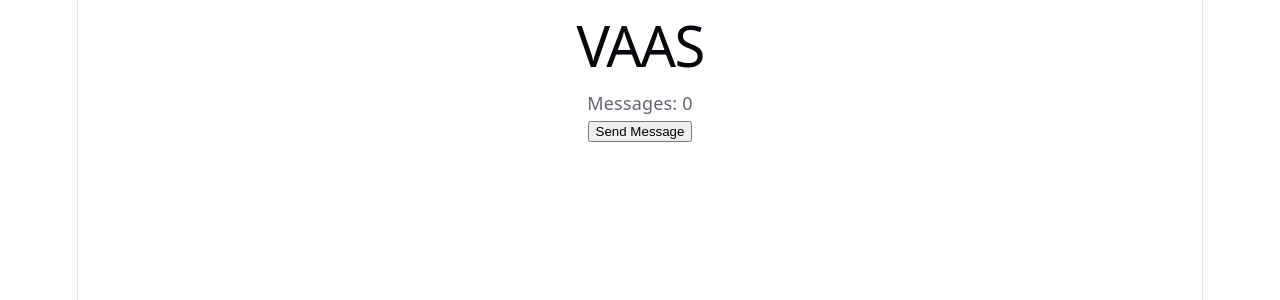
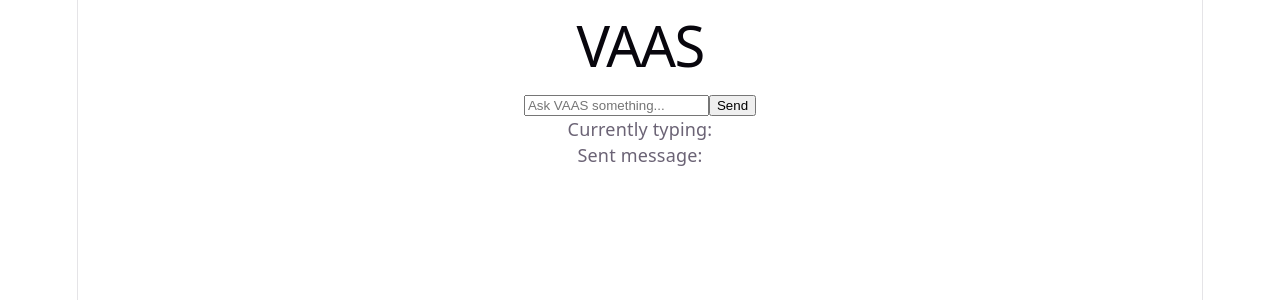
Before and after one commit to vishnuvardhankakara21/VAAS, a React (Vite) app in the folder client/: page / in a window 1280 px wide. Shown: the top 300 px of the page. Built offline with nearby package versions, Linux system fonts and the light colour scheme.

Commit message:
Handle VAAS input with React events and state

```diff
--- a/client/src/App.jsx
+++ b/client/src/App.jsx
@@ -1,21 +1,34 @@
 import { useState } from "react"
 
 function App() {
-  const [messageCount, setMessageCount] = useState(0)
+  const [message, setMessage] = useState("")
+  const [sentMessage, setSentMessage] = useState("")
+
+  function handleChange(event) {
+    setMessage(event.target.value)
+  }
 
   function sendMessage() {
-    setMessageCount(prev => prev + 1)
+    setSentMessage(message)
+    setMessage("")
   }
 
   return (
     <div>
       <h1>VAAS</h1>
 
-      <p>Messages: {messageCount}</p>
+      <input
+        value={message}
+        onChange={handleChange}
+        placeholder="Ask VAAS something..."
+      />
 
       <button onClick={sendMessage}>
-        Send Message
+        Send
       </button>
+
+      <p>Currently typing: {message}</p>
+      <p>Sent message: {sentMessage}</p>
     </div>
   )
 }
```
